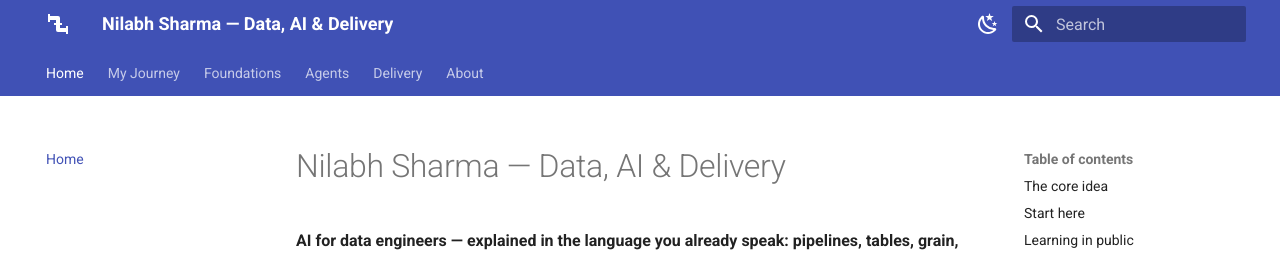
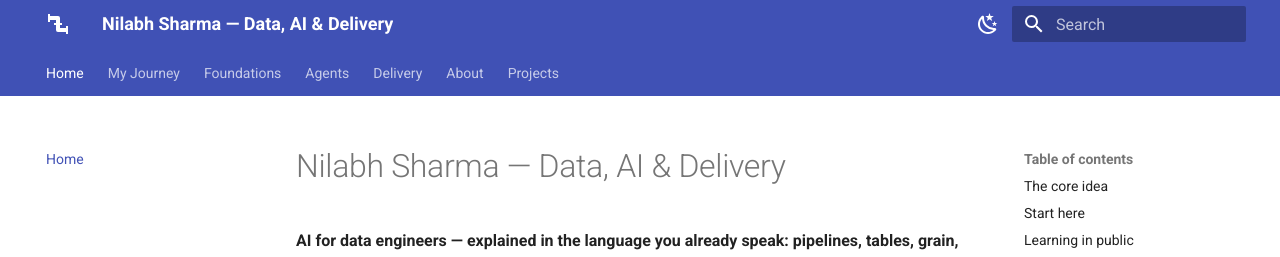
Before and after one commit to nilabh-sharma/nilabh-sharma, an MkDocs documentation site: the page built from docs/index.md, in a window 1280 px wide and 900 px high. Shown: the top 257 px of the window. Built offline with MkDocs 1.6.1 and Material for MkDocs 9.7.7, drawn with Linux system fonts in a browser that asks for light colours.

Commit message:
Add Projects section to mkdocs.yml

```diff
--- a/mkdocs.yml
+++ b/mkdocs.yml
@@ -61,6 +61,7 @@ nav:
   - Delivery:
       - Managing AI projects: delivery/pm.md
   - About: about.md
+  - Projects: projects.md
 
 extra_css:
   - stylesheets/extra.css
```
